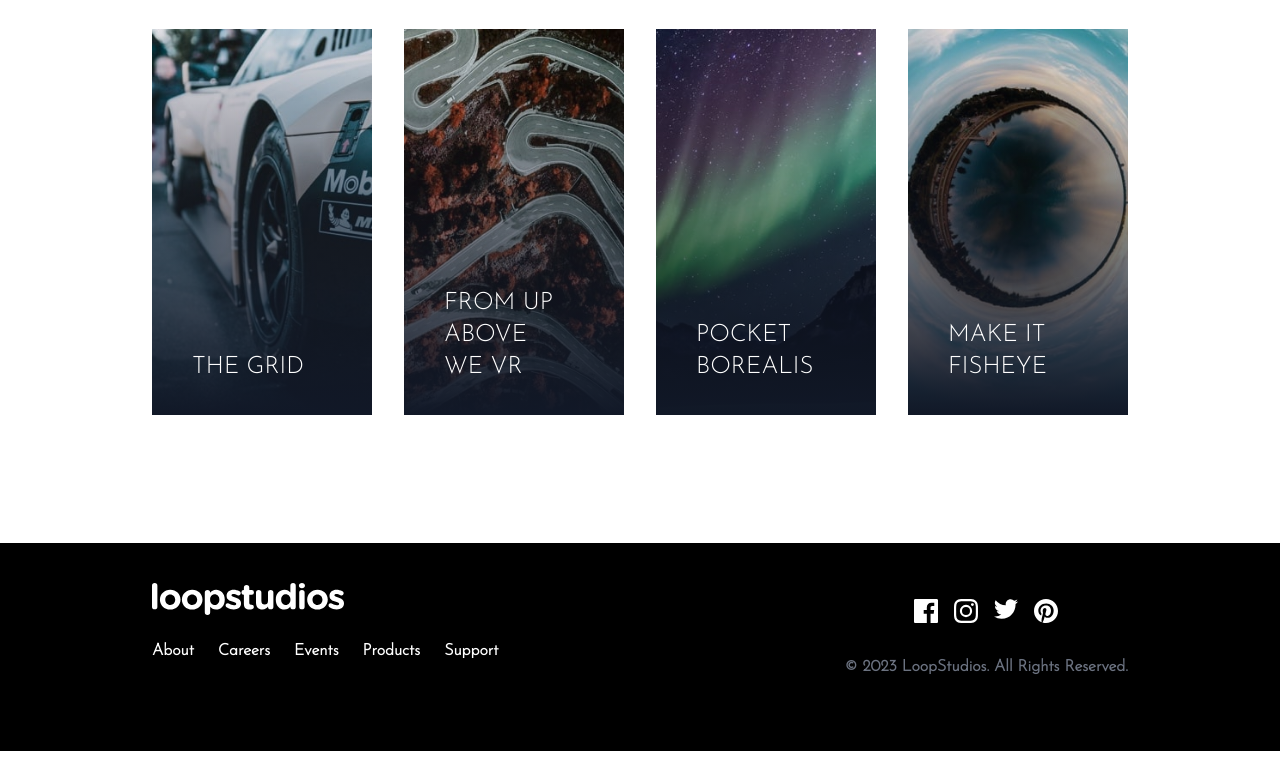
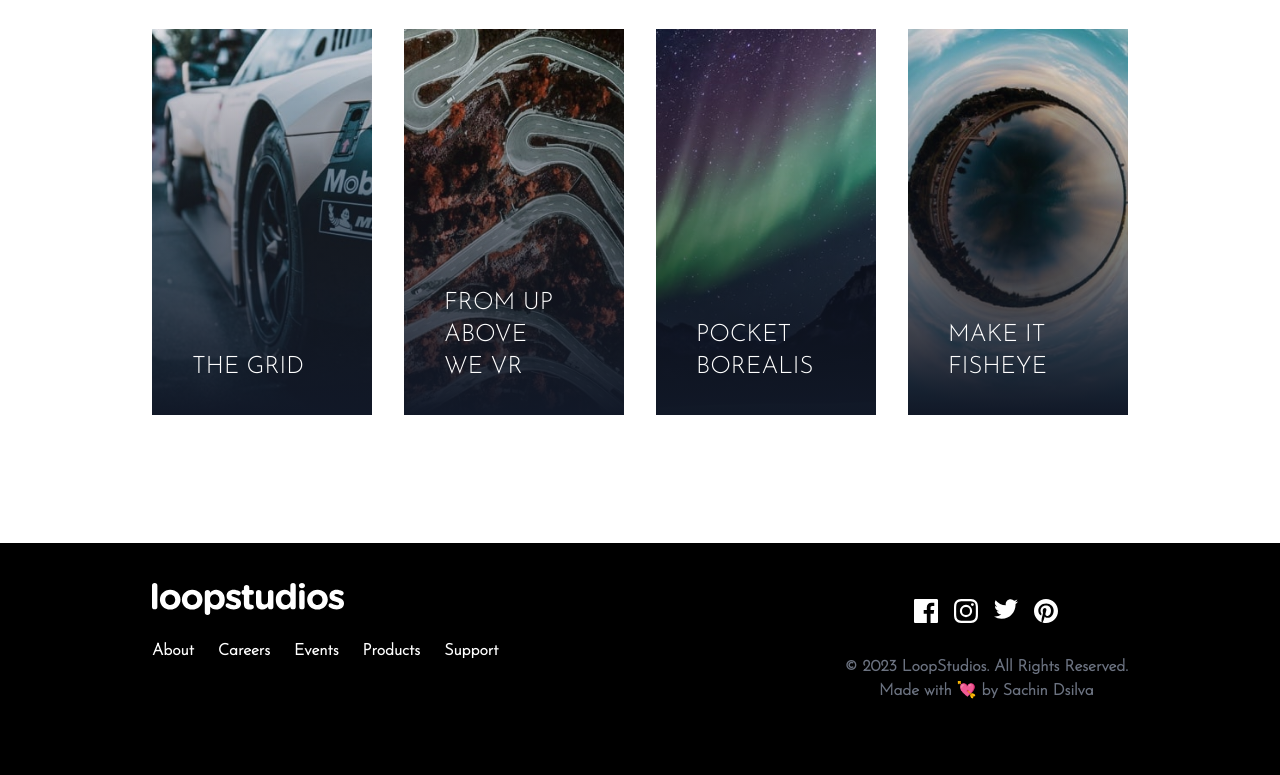
Before and after one commit to amppmann/LoopStudios, a website: page index.html in a window 1280 px wide. Shown: the part 1942-2717 px from the top of the page. Before the commit the page ends 2693 px from the top, so only its background shows below. Drawn offline with Linux system fonts and the light colour scheme; a web font is replaced by a local one.

Commit message:
Added Credits

```diff
--- a/index.html
+++ b/index.html
@@ -537,6 +537,7 @@
 
                     <div class="flex flex-col justify-center items-center md:justify-end font-bold select-none">
                         &copy; 2023 LoopStudios. All Rights Reserved.
+                        <span>Made with 💘 by Sachin Dsilva</span>
                     </div>
                 </div>
             </div>
```
